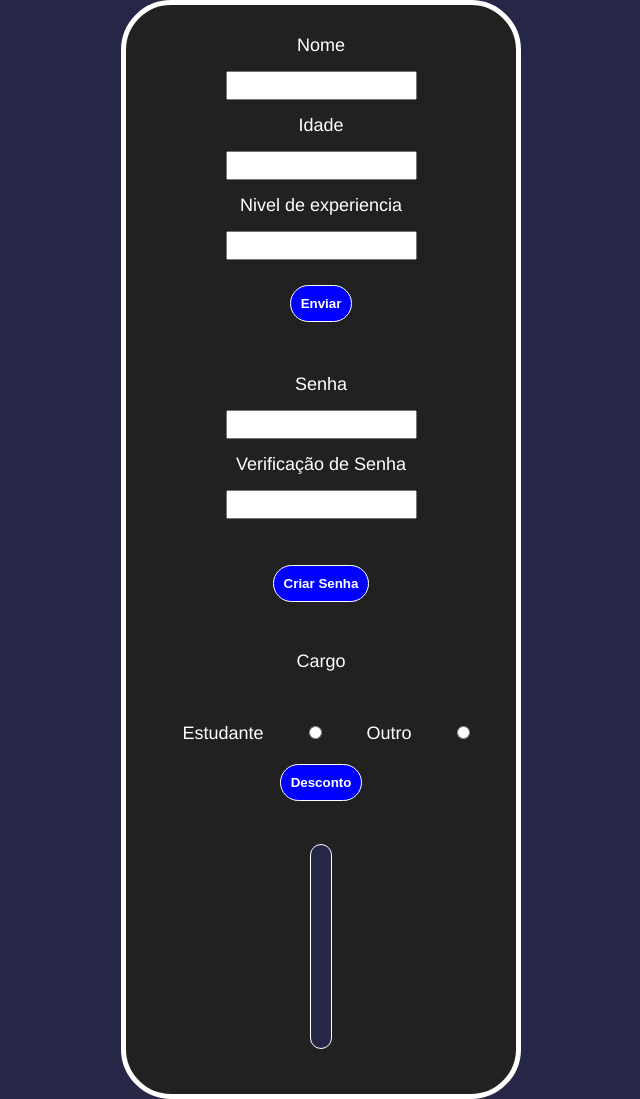
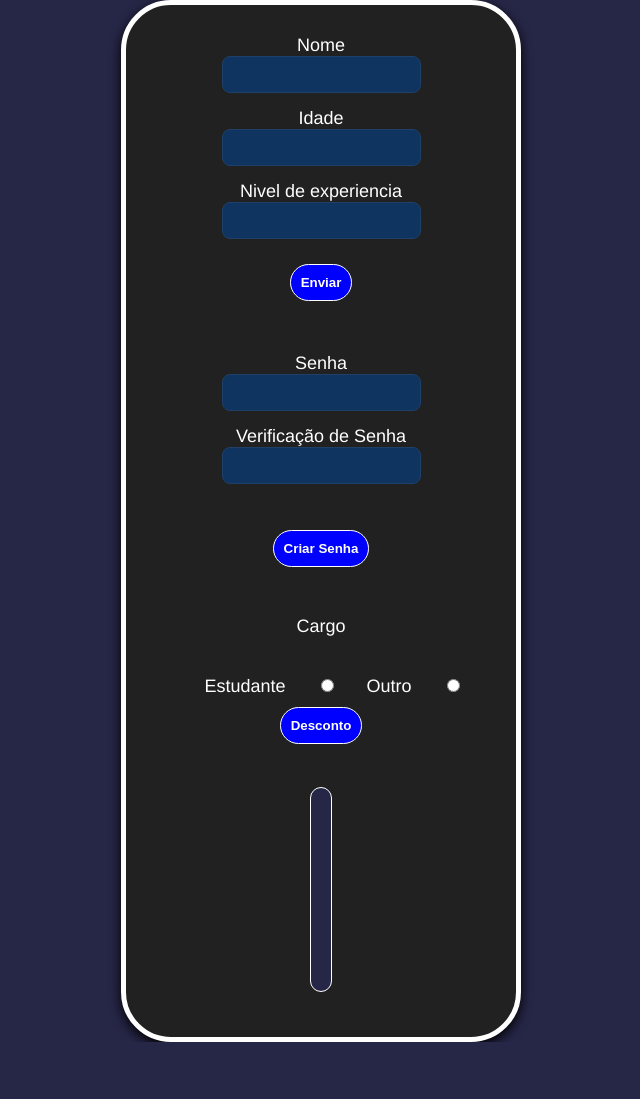
Before and after one commit to Rafael-Massao/Formul-rios-Inteligentes, a plain HTML site: page paginas/index.html in a window 1280 px wide. Shown: the whole page, without its empty margins (319-959 px from the left). After the commit the page ends 1042 px from the top, so only its background shows below. Drawn offline with nearby package versions, Linux system fonts and the light colour scheme.

Commit message:
quarto commit

```diff
--- a/estilo/style.css
+++ b/estilo/style.css
@@ -29,6 +29,7 @@ section {
     width: 330px;
     border: 5px solid white;
     text-align: center;
+    box-shadow: 0 4px 12px black;
 }
 button {
     background-color: blue;
@@ -47,9 +48,21 @@ label {
     padding: 10px;
     margin: 15px;
 }
-input {
-    padding: 5px;
-    margin: 15px;
+input[type="text"],
+input[type="number"],
+input[type="password"] {
+    background: #0f3460;
+    border: 1px solid #1f4068;
+    border-radius: 8px;
+    padding: 10px;
+    color: white;
+    margin-bottom: 15px;
+    outline: none;
+    transition: 0.3s;
+}
+input:focus {
+    border-color: #00d2ff;
+    box-shadow: 0 0 8px rgba(0, 210, 255, 0.3);
 }
 form {
     flex-direction: column;
```
